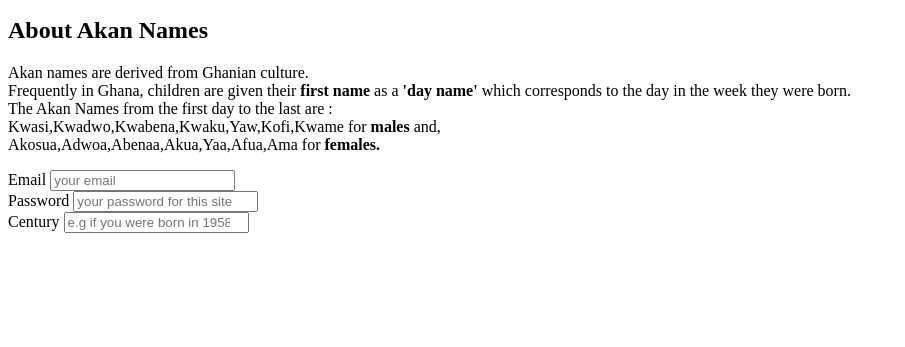
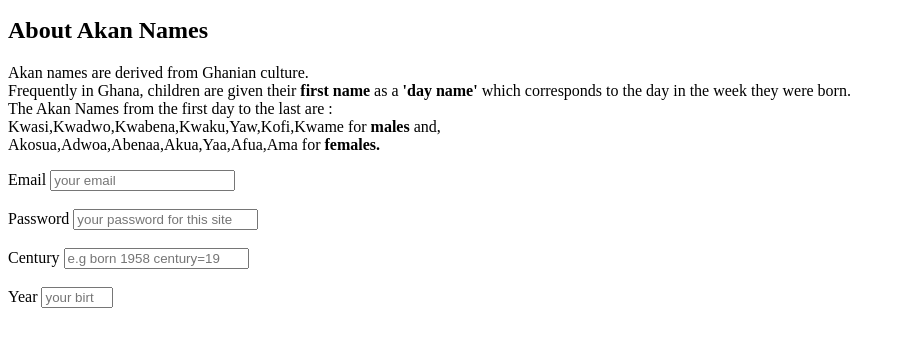
Before and after one commit to chelseaayoo/AKAN-NAME-PROJECT, a plain HTML site: page index.html in a window 1280 px wide. Shown: the part 145-492 px from the top of the page, without its empty margins (0-905 px from the left). Drawn offline with Linux system fonts and the light colour scheme.

Commit message:
add birth year to the form

```diff
--- a/index.html
+++ b/index.html
@@ -20,11 +20,13 @@
     <div>
         <form>
             <label for="email">Email</label>
-            <input type="email" name="email" id="email" required placeholder="your email" maxlength="2oo"><br>
+            <input type="email" name="email" id="email" required placeholder="your email" maxlength="2oo"><br><br>
             <label for="password">Password</label>
-            <input type="password" name="password" id="password" required placeholder="your password for this site" maxlength="150"><br>
+            <input type="password" name="password" id="password" required placeholder="your password for this site" maxlength="150"><br><br>
             <label for="cc">Century</label>
-            <input type="number" name="cc" id="cc" required placeholder="e.g if you were born in 1958 the century is 19" maxlength="150"><br>
+            <input type="number" name="cc" id="cc" required placeholder="e.g born 1958 century=19" maxlength="150"><br><br>
+            <label for="yy">Year</label>
+            <input type="number" name="yy" id="yy" required placeholder="your birth year" min="1910" max="2021"><br><br>
         </form>
     </div>
 
```
